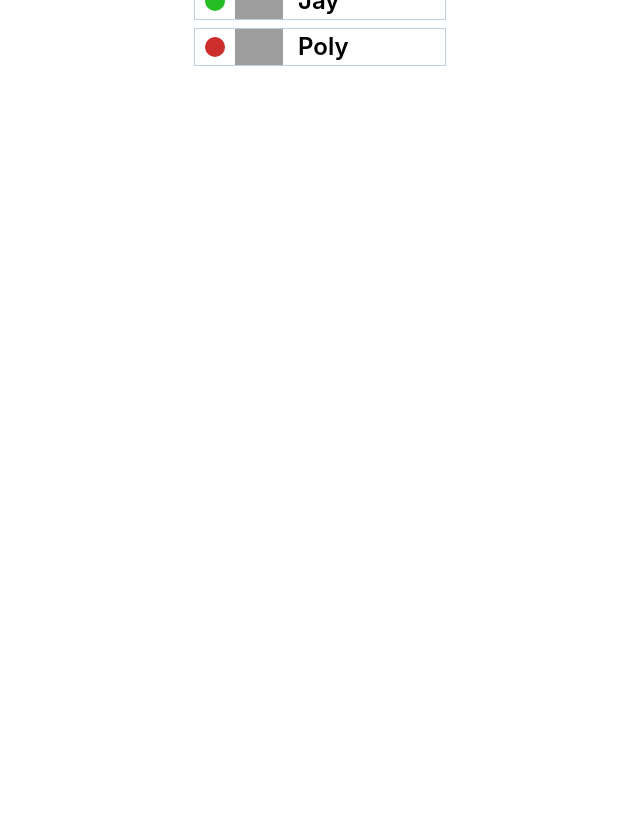
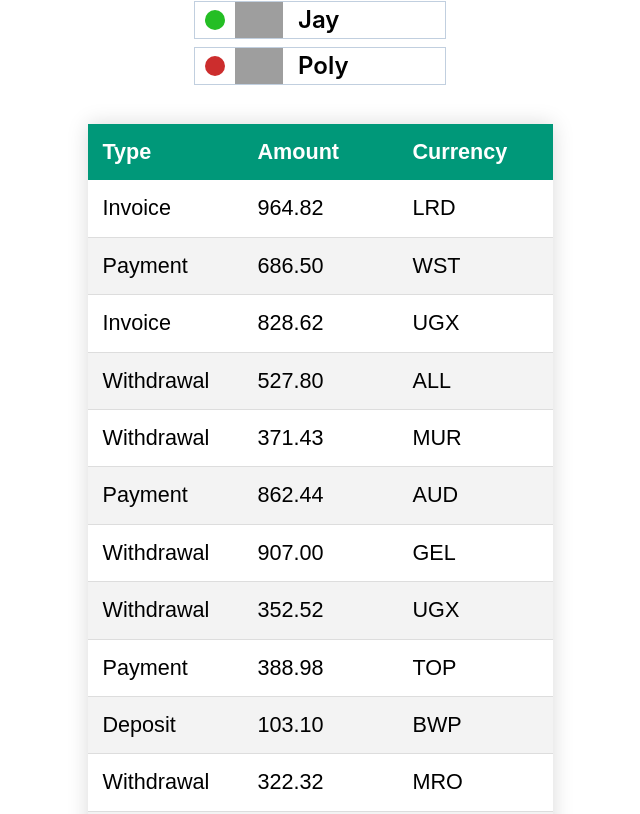
Before and after one commit to Tryhardie/goit-react-hw-01-components, a React (Create React App) app: page / in a window 1280 px wide. Shown: the part 740-1554 px from the top of the page, without its empty margins (320-960 px from the left). Before the commit the page ends 820 px from the top, so only its background shows below. Built offline with nearby package versions, Linux system fonts and the light colour scheme; grey boxes are pictures that could not be loaded.

Commit message:
Tasks complete

```diff
--- a/src/components/App.jsx
+++ b/src/components/App.jsx
@@ -7,11 +7,14 @@ import data from '../components/statistics/data.json';
 import FriendList from './friendlist/FriendlList';
 import friends from '../components/friendlist/friends.json';
 
+import TransactionHistory from './transactions/TransactionHistory';
+import transactions from '../components/transactions/transactions.json';
+
 export const App = () => {
   return (
     <div
       style={{
-        height: '100vh',
+        // height: '100vh',
         display: 'flex',
         flexDirection: 'column',
         justifyContent: 'center',
@@ -29,6 +32,7 @@ export const App = () => {
       />
       <Statistics title="Upload stats" stats={data} />
       <FriendList friends={friends} />
+      <TransactionHistory items={transactions} />
     </div>
   );
 };
--- a/src/components/friendlist/FriendlList.jsx
+++ b/src/components/friendlist/FriendlList.jsx
@@ -24,5 +24,5 @@ FriendList.propTypes = {
       isOnline: PropTypes.bool.isRequired,
       id: PropTypes.number.isRequired,
     })
-  ),
+  ).isRequired,
 };
--- a/src/components/statistics/Statistics.jsx
+++ b/src/components/statistics/Statistics.jsx
@@ -63,5 +63,5 @@ Statistics.propTypes = {
       label: PropTypes.string.isRequired,
       percentage: PropTypes.number.isRequired,
     })
-  ),
+  ).isRequired,
 };
--- /dev/null
+++ b/src/components/transactions/TransactionHistory.jsx
@@ -0,0 +1,78 @@
+import PropTypes from 'prop-types';
+import styled, { css } from 'styled-components';
+
+const Table = styled.table`
+  border-collapse: collapse;
+  margin: 25px 0;
+  font-size: 0.9em;
+  font-family: sans-serif;
+  width: 400px;
+  box-shadow: 0 0 20px rgba(0, 0, 0, 0.15);
+`;
+
+const TableRow = styled.tr`
+  background-color: #009879;
+  color: #ffffff;
+  text-align: left;
+`;
+
+const ThAndTableDataStyles = css`
+  padding: 12px 15px;
+`;
+
+const TableHeader = styled.th`
+  ${ThAndTableDataStyles}
+`;
+const TableData = styled.td`
+  ${ThAndTableDataStyles}
+  min-width: 125px;
+`;
+
+const TableBodyRow = styled.tr`
+  text-transform: capitalize;
+  border-bottom: 1px solid #dddddd;
+  &:nth-of-type(even) {
+    background-color: #f3f3f3;
+  }
+  &:last-of-type {
+    border-bottom: 2px solid #009879;
+  }
+  &:hover {
+    font-weight: bold;
+    color: #009879;
+  }
+`;
+
+export default function TransactionHistory({ items }) {
+  return (
+    <Table>
+      <thead>
+        <TableRow>
+          <TableHeader>Type</TableHeader>
+          <TableHeader>Amount</TableHeader>
+          <TableHeader>Currency</TableHeader>
+        </TableRow>
+      </thead>
+      <tbody>
+        {items.map(({ id, type, amount, currency }) => (
+          <TableBodyRow key={id}>
+            <TableData>{type}</TableData>
+            <TableData>{amount}</TableData>
+            <TableData>{currency}</TableData>
+          </TableBodyRow>
+        ))}
+      </tbody>
+    </Table>
+  );
+}
+
+TransactionHistory.propTypes = {
+  transactions: PropTypes.arrayOf(
+    PropTypes.shape({
+      id: PropTypes.string.isRequired,
+      type: PropTypes.string.isRequired,
+      amount: PropTypes.string.isRequired,
+      currency: PropTypes.string.isRequired,
+    })
+  ).isRequired,
+};
```
Also changed, not shown: src/components/transactions/transactions.json (renamed from src/transactions.json).
